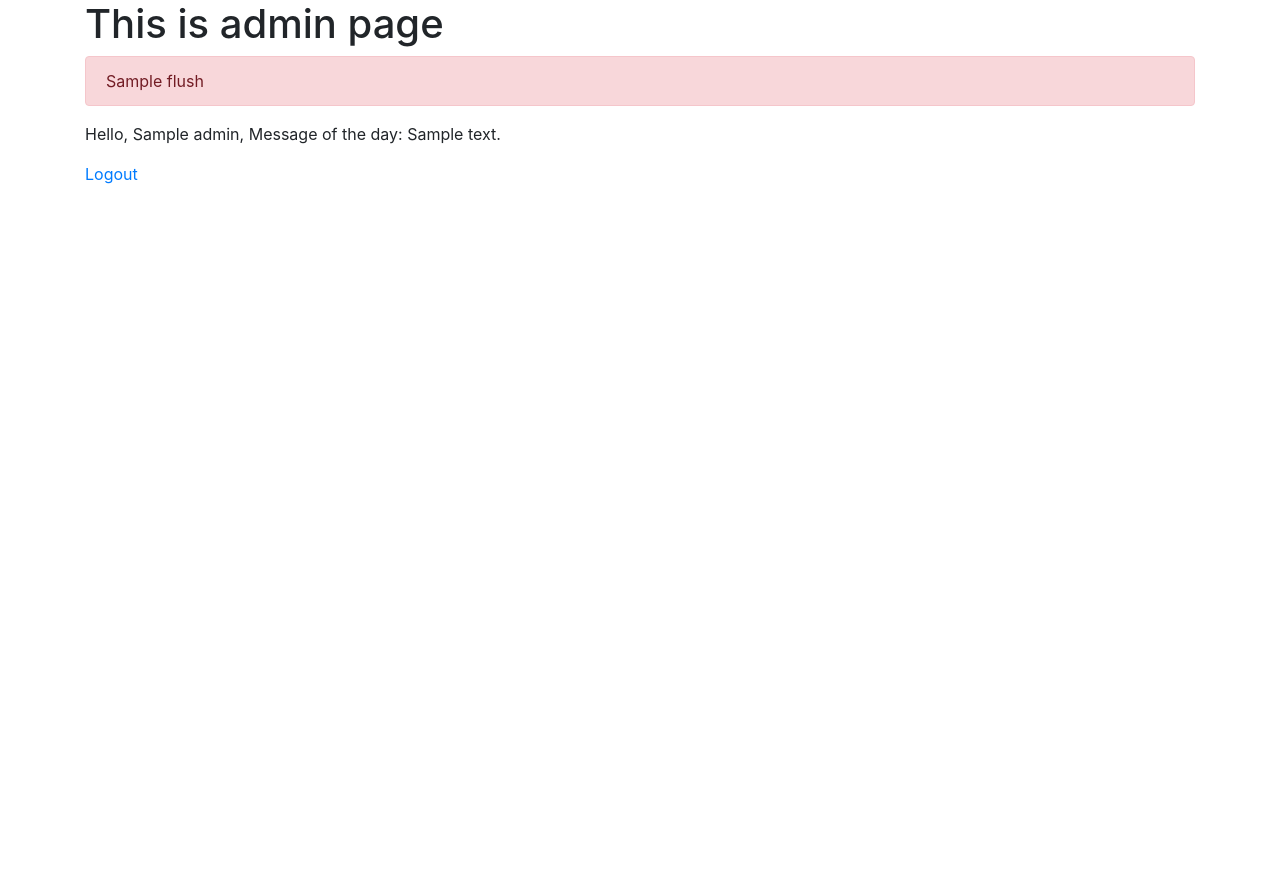
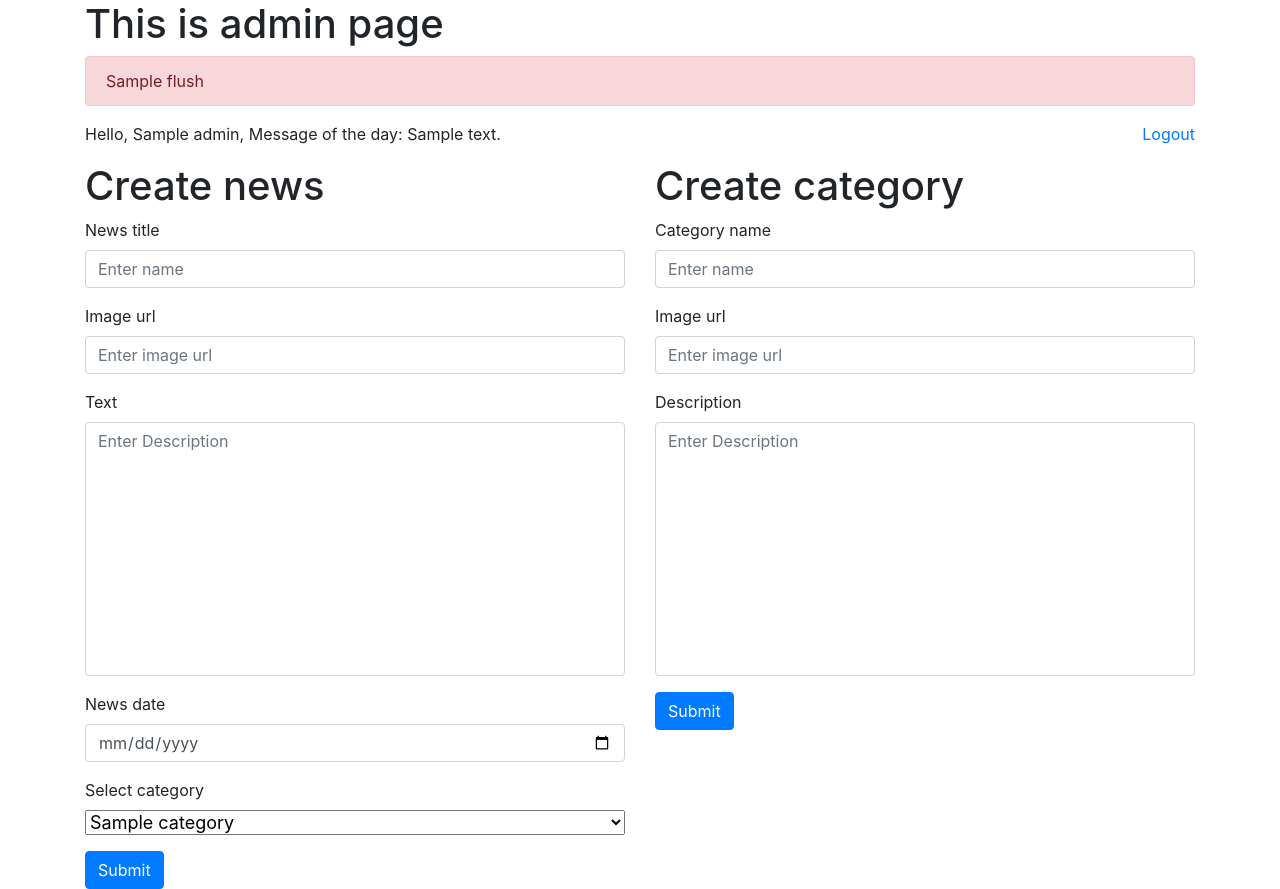
Before and after one commit to kirill-kundik/Place-for-work, a Python web app: template backend/templates/pages/admin/admin.html in a window 1280 px wide. Before the commit the page ends 184 px from the top, so only its background shows below. Run offline with Jinja, Linux system fonts and the light colour scheme; the template is opened without the code that fills it: most values are stand-ins (such as "Sample title", 1, 10 or a date in 2020); some libraries are stand-ins or nearby versions.

Commit message:
added adding news and categories

```diff
--- a/backend/templates/pages/admin/admin.html
+++ b/backend/templates/pages/admin/admin.html
@@ -21,8 +21,71 @@
         </div>
     {% endif %}
     {% if admin is defined %}
+        <a style="float: right" href="/logout">Logout</a>
+
         <p>Hello, {{ admin }}, Message of the day: {{ message }}</p>
-        <a style="display: block" href="/logout">Logout</a>
+        <div class="row">
+            <div class="col-12 col-md-6">
+                <h1>Create news</h1>
+                <form action="/news/create" method="post">
+                    <div class="form-group">
+                        <label for="exampleInputEmail1">News title</label>
+                        <input type="text" name="title" required class="form-control" id="exampleInputEmail1"
+                               aria-describedby="emailHelp"
+                               placeholder="Enter name">
+                    </div>
+                    <div class="form-group">
+                        <label for="exampleInputPassword1">Image url</label>
+                        <input type="text" name="image_url" class="form-control" id="exampleInputPassword1"
+                               placeholder="Enter image url">
+                    </div>
+                    <div class="form-group">
+                        <label for="exampleInputPassword1">Text</label>
+                        <textarea class="form-control" name="text" placeholder="Enter Description" style="resize: none"
+                                  rows="10" id="exampleInputPassword1"></textarea>
+                    </div>
+                    <div class="form-group">
+                        <label for="exampleInputPassword1">News date</label>
+                        <input type="date" name="date" class="form-control" id="exampleInputPassword1"
+                               placeholder="Enter date">
+                    </div>
+                    <div class="form-group">
+                        <label for="exampleInputPassword1">Select category</label>
+                        <select name="category" id="exampleInputPassword1"
+                                style="width: 100%;font-size: 18px; height: 25px">
+                            {% for category in categories %}
+                                <option value="{{ category.id }}">{{ category.name }}</option>
+                            {% endfor %}
+                        </select>
+                    </div>
+
+                    <button type="submit" class="btn btn-primary">Submit</button>
+                </form>
+            </div>
+            <div class="col-12 col-md-6">
+                <h1>Create category</h1>
+                <form action="/category/create" method="post">
+                    <div class="form-group">
+                        <label for="exampleInputEmail1">Category name</label>
+                        <input type="text" name="name" required class="form-control" id="exampleInputEmail1"
+                               aria-describedby="emailHelp"
+                               placeholder="Enter name">
+                    </div>
+                    <div class="form-group">
+                        <label for="exampleInputPassword1">Image url</label>
+                        <input type="text" name="image_url" class="form-control" id="exampleInputPassword1"
+                               placeholder="Enter image url">
+                    </div>
+                    <div class="form-group">
+                        <label for="exampleInputPassword1">Description</label>
+                        <textarea class="form-control" name="description" placeholder="Enter Description"
+                                  style="resize: none" rows="10" id="exampleInputPassword1"></textarea>
+                    </div>
+                    <button type="submit" class="btn btn-primary">Submit</button>
+                </form>
+            </div>
+        </div>
+
     {% else %}
         <form class="form-inline" method="post" action="/admin">
             <div class="form-group mb-2">
```
Also changed, not shown: backend/routes/classes/admin.py (+59 -6 lines), db/db.py (+19 -0 lines).
